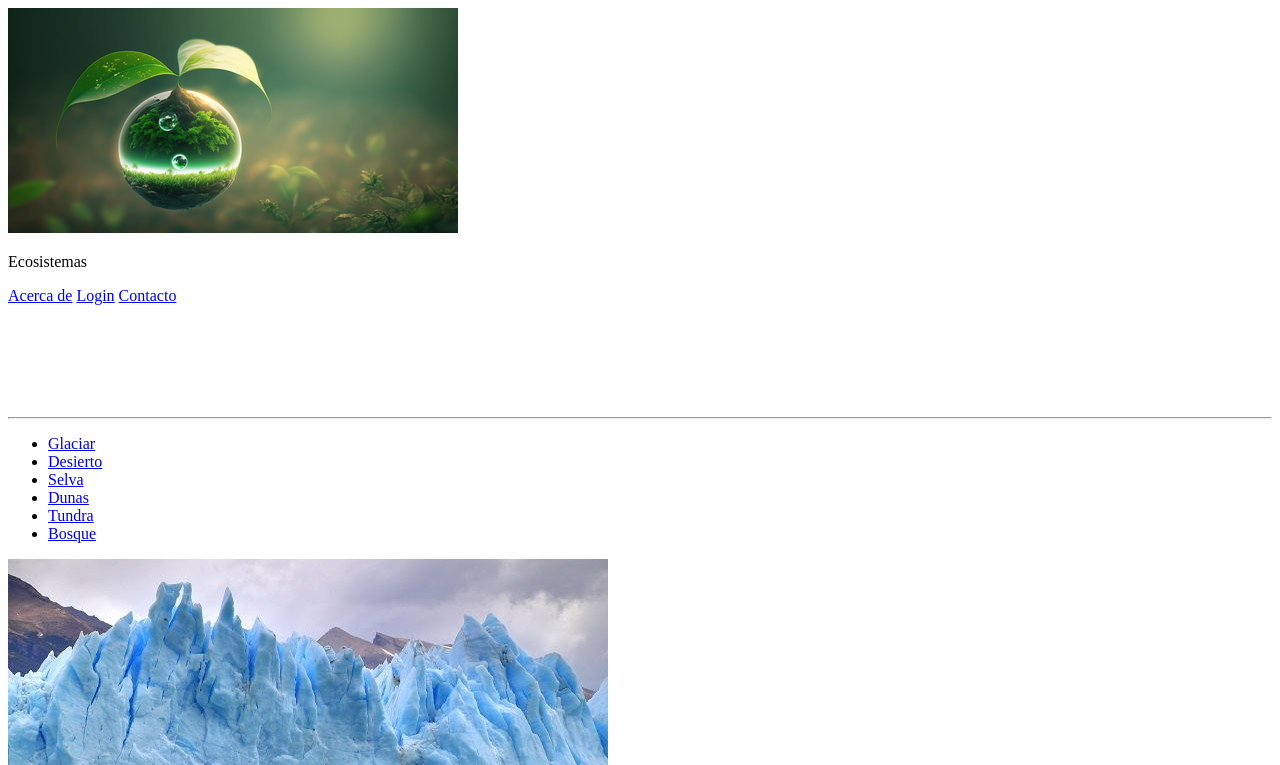
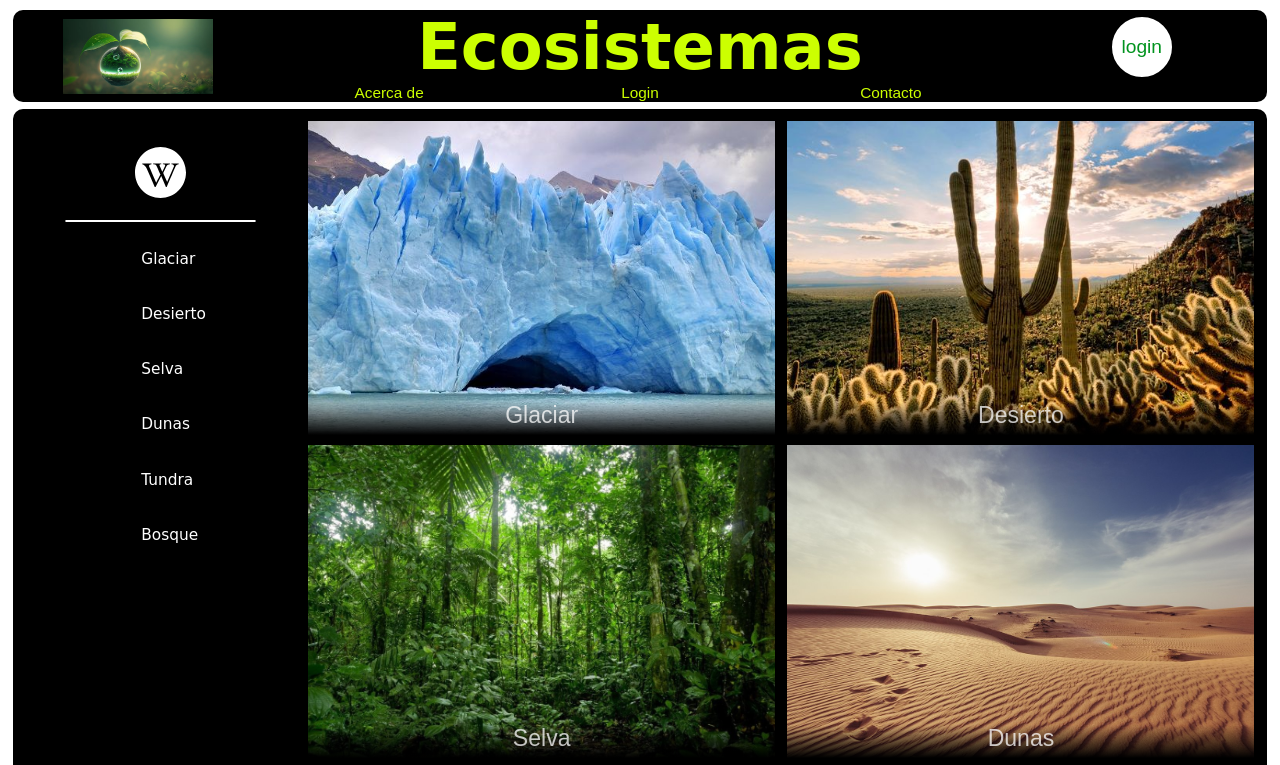
Before and after one commit to User-saj/Proyecto_Final_Profe, a plain HTML site: page index.html in a window 1280 px wide. Shown: the top 765 px of the page. Drawn offline with Linux system fonts and the light colour scheme; a web font is replaced by a local one.

Commit message:
Add files via upload

```diff
--- /dev/null
+++ b/index.css
@@ -0,0 +1,213 @@
+/*  estilos para index.html */
+
+/* parametros iniciales */
+* {
+  margin: 0%;
+  padding: 0%;
+}
+
+/* --------------------------------------------------------------------------------------- */
+/* ------------- Cabecera ------------ */
+header {
+  margin: 0.8% 1% 0.5% 1%;
+  background-color: black;
+  border-radius: 10px;
+}
+/* ------------ Grid cabecera------------- */
+.grid_cabecera {
+  display: grid;
+  grid-template-columns: repeat(5, 1fr); /* 4 columnas iguales */
+  place-items: center;
+  color: rgb(204, 255, 1);
+}
+/* ------------ Imagen cabecera ------------- */
+header img {
+  max-width: 60%;
+  height: auto;
+  padding: 0.5vw;
+}
+/* ------------ Titulo cabecera ------------- */
+.h_txt {
+  font-size: 5vw;
+  font-weight: bold;
+  font-family: "Bruno Ace SC", cursive;
+}
+/* ------------ Enlaces cabecera ------------- */
+header > a {
+  color: rgb(204, 255, 0);
+  font-size: 1.2vw;
+  font-family: Arial, Helvetica, sans-serif;
+  text-decoration: none;
+}
+#sesion {
+  height: 60px;
+  width: 60px;
+  display: grid;
+  place-items: center;
+  text-align: center;
+  background-color: white;
+  font-size: 1.5vw;
+  color: rgb(1, 147, 30);
+  border: 2pt solid black;
+  border-radius: 50%;
+}
+
+/* ------------ Ubicacion celdas Grid cabecera ------------- */
+header img {
+  grid-column: 1;
+  grid-row: 1/3;
+}
+.h_txt {
+  grid-column: 2/5;
+  grid-row: 1;
+}
+.h_link_1 {
+  grid-column: 2;
+  grid-row: 2;
+}
+.h_link_2 {
+  grid-column: 3;
+  grid-row: 2;
+}
+.h_link_3 {
+  grid-column: 4;
+  grid-row: 2;
+}
+.hov_link:hover {
+  transform: scale(1.8);
+}
+
+/* --------------------------------------------------------------------------------------- */
+/* --------------- Main --------------- */
+main {
+  margin: 0 1% 0 1%;
+  padding: 1%;
+  border-radius: 10px;
+  background-color: black;
+}
+/* ------------ Grid Main ------------- */
+.grid_main {
+  display: grid;
+  grid-template-columns: 22% 1fr 1fr; /* 3 columnas */
+  grid-auto-rows: minmax(10vw, 25vw); /* alto min y max de renglom */
+  gap: 1%; /* espacio entre celdas */
+  text-align: center;
+}
+/* ------------ Barra de Navegacion ------------- */
+.navegacion {
+  font-size: 2vw;
+  color: white;
+  justify-items: center;
+  padding-top: 2vw;
+}
+/* ---------- Logo Wikipedia ---------- */
+.svg_wiki img {
+  width: 4vw;
+  height: 4vw;
+  padding-bottom: 1vw;
+  fill: white;
+}
+/* linea de separacion */
+.line_rounded {
+  width: 70%;
+  margin: 2px auto 3px auto;
+  border: 0.12vw solid white;
+  border-radius: 5px;
+}
+.lista1 {
+  padding: 6%;
+  list-style: none;
+  display: inline-block;
+  line-height: 200%;
+  text-align: left;
+}
+/* links en la lista */
+.lista1 > li > a {
+  font-size: 1.2vw;
+  text-decoration: none;
+  font-family: "Bruno Ace SC", cursive;
+  color: white;
+  padding-left: 1.25vw;
+}
+.li_hov:hover {
+  display: inline-block;
+  color: rgb(255, 0, 217);
+  transform: scale(2);
+}
+/* ------------ Celdas de Imagen ------------- */
+.gall_item {
+  background-color: rgb(255, 0, 255);
+  border: none;
+  border-radius: 6px;
+  font-family: Arial, Helvetica, sans-serif;
+  position: relative;
+}
+.img_cell > img {
+  width: 100%;
+  max-height: 100%;
+  aspect-ratio: 1/1;
+  object-fit: cover;
+}
+.img_cell:hover {
+  mix-blend-mode: luminosity;
+}
+/* ------------ Texto de Imagenes ------------- */
+.gall_item > p {
+  font-size: 1.8vw;
+  position: absolute;
+  bottom: 0;
+  color: rgba(255, 255, 255, 0.75);
+  background: linear-gradient(rgba(255, 255, 255, 0), rgba(0, 0, 0, 1));
+  width: 100%;
+  padding-bottom: 0.5vw;
+}
+/* ------------ Ubicacion celdas Grid Main------------- */
+.navegacion {
+  grid-column: 1;
+  grid-row: 1/4;
+}
+.cell_1 {
+  grid-column: 2;
+  grid-row: 1;
+}
+.cell_2 {
+  grid-column: 3;
+  grid-row: 1;
+}
+.cell_3 {
+  grid-column: 2;
+  grid-row: 2;
+}
+.cell_4 {
+  grid-column: 3;
+  grid-row: 2;
+}
+.cell_5 {
+  grid-column: 2;
+  grid-row: 3;
+}
+.cell_6 {
+  grid-column: 3;
+  grid-row: 3;
+}
+
+/* --------------------------------------------------------------------------------------- */
+/* ----------- Footer -------------- */
+footer {
+  margin: 0.4% 1% 0.5% 1%;
+  padding: 1.5%;
+  border-radius: 8px;
+  background-color: black;
+}
+.grid_footer {
+  display: grid;
+  grid-template-columns: repeat(4, 1fr);
+  place-items: center;
+  font-size: 1.5vw;
+  color: rgb(204, 255, 1);
+}
+.ft_lnk {
+  font-size: 1.5vw;
+  color: rgb(204, 255, 1);
+  text-decoration: none;
+}
--- a/index.html
+++ b/index.html
@@ -6,7 +6,7 @@
     <meta name="viewport" content="width=device-width, initial-scale=1.0" />
     <title>Gallery</title>
     <!--  ---------------- enlace archivo css ------------------ -->
-    <link rel="stylesheet" href="galeria.css" />
+    <link rel="stylesheet" href="index.css" />
     <!--  ---------------- enlaces fonts externas ------------------ -->
     <link rel="preconnect" href="https://fonts.googleapis.com" />
     <link rel="preconnect" href="https://fonts.gstatic.com" crossorigin />
@@ -23,6 +23,8 @@
       <!--  ---------------- Items grid_cabecera ------------------ -->
       <img src="green-nature.jpg" alt="" />
       <p class="h_txt">Ecosistemas</p>
+      <!-- despliega nombre usuario -->
+      <a id="sesion" href="#"></a>
       <a class="h_link_1 hov_link" href="about.html">Acerca de</a>
       <a class="h_link_2 hov_link" href="login.html">Login</a>
       <a class="hov_link" href="mailto:name@uabc.edu.mx">Contacto</a>
@@ -81,5 +83,8 @@
       <p>México 2023</p>
       <p>&copy <a class="ft_lnk" href="unicorn_01.gif">Dra. E. Guerra</a></p>
     </footer>
+
+    <!-- liga al archivo JS -->
+    <script src="index.js"></script>
   </body>
 </html>
--- /dev/null
+++ b/index.js
@@ -0,0 +1,26 @@
+/* JavaScript para index.html */
+// al iniciar sesion, el nombre de usuario valido se guarda en el sessionStorage
+
+// controla el elemento usuario (círculo con nombre)
+let elemSes = document.getElementById("sesion");
+// tamaño del sessionStorage
+let tamSStor = sessionStorage.length;
+
+// opciones para el logIn logOut
+if (tamSStor != 0) {
+  // se ha iniciado sesion, despliega nombre de usuario
+  elemSes.innerHTML = sessionStorage.getItem("nombUsr");
+  //   al hacer clic se da la opcion de salir de la sesion
+  elemSes.onclick = function () {
+    if (confirm("Deseas salir de la sesión?")) {
+      // borra el nombre de usuario
+      sessionStorage.clear();
+      // recarga la pagina
+      location.reload();
+    }
+  };
+} else {
+  // no se ha iniciado sesion, liga a login.html
+  elemSes.href = "login.html";
+  elemSes.innerHTML = "login";
+}
```
Also changed, not shown: login.html (+6 -3 lines), login.js (added, +48 -0 lines), registro.js (+6 -2 lines).
